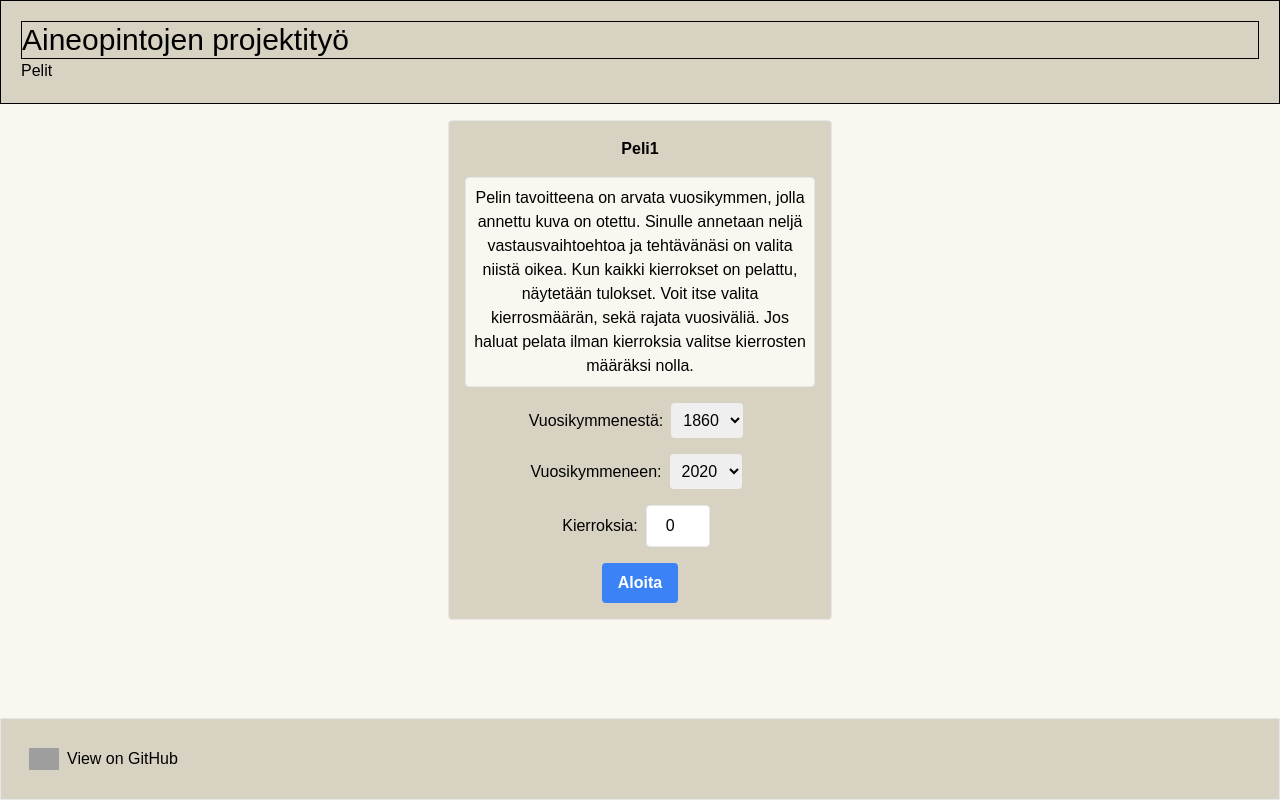
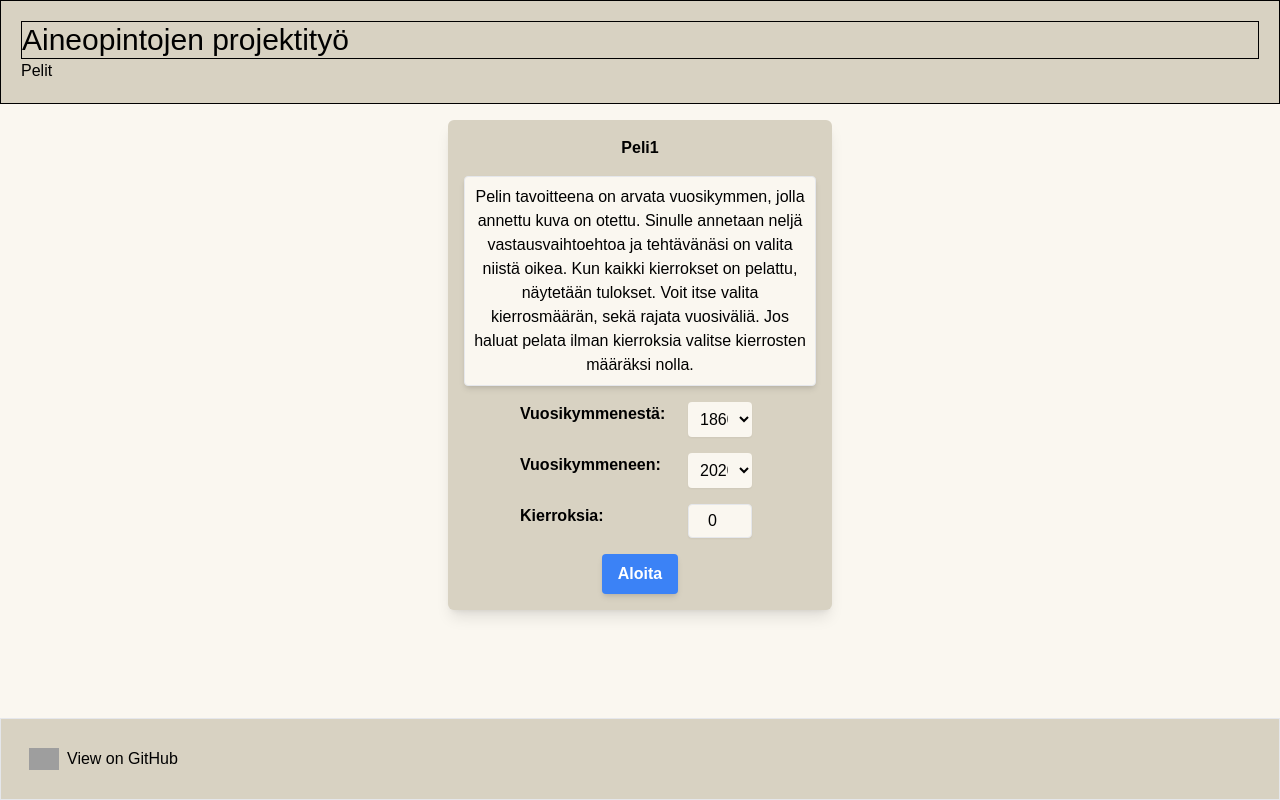
Before and after one commit to JesseK13241/WanhatWalokuvat, a Next.js app: page /pelit/peli1 in a window 1280 px wide. Built offline with nearby package versions, Linux system fonts and the light colour scheme; grey boxes are pictures that could not be loaded.

Commit message:
CSS kehittelyä peliin

```diff
--- /dev/null
+++ b/src/app/pelit/peli1/loading/page.js
@@ -0,0 +1,5 @@
+import Peli1Skeleton from "@/components/Peli1/Skeleton";
+
+export default function Loading() {
+  return (<Peli1Skeleton/>)
+}
--- a/src/app/pelit/peli1/page.js
+++ b/src/app/pelit/peli1/page.js
@@ -99,35 +99,39 @@ export default function Peli1() {
 
   return (
     <div className="flex justify-center">
-      <div className="m-4 flex flex-col items-center space-y-4 rounded bg-secondary p-4">
+      <div className="m-4 flex flex-col items-center rounded-md bg-secondary p-6 shadow-lg">
+        <div className="mb-4">
           <Image
             src={imageUrl}
             alt={currentPhoto.title}
             width={0}
             height={0}
             sizes="100vw"
-          className={imageLoading ? "h-0" : "h-80 w-auto object-cover rounded"}
+            className={imageLoading ? "h-0" : "h-80 w-auto rounded object-cover shadow-md"}
             onLoad={() => setImageLoading(false)}
             priority
           />
           {imageLoading && (
             <div className="size-80 animate-pulse rounded bg-gray-200" />
           )}
+        </div>
 
+        <div className="mb-4">
           <MultipleChoiceButtons
             correctYear={currentPhoto.year ? currentPhoto.year : undefined}
             range={decadeRange}
             returnAnswer={handleAnswer}
           />
+        </div>
 
         <button
-          className="btn-primary"
+          className="btn-primary mb-4 shadow-md"
           onClick={() => handleNext()}
           disabled={!answered}>
           Seuraava
         </button>
 
-        <div className="w-80 rounded bg-primary text-center p-2">
+        <div className="w-80 rounded bg-primary p-2 text-center shadow-md">
           {currentPhoto.location && <p> Location: {currentPhoto.location} </p>}
           {currentPhoto.title && <p> Title: {currentPhoto.title} </p>}
           {currentPhoto.author && <p> Author: {currentPhoto.author} </p>}
--- a/src/components/Peli1/MultipleChoiceButtons.js
+++ b/src/components/Peli1/MultipleChoiceButtons.js
@@ -49,12 +49,12 @@ export default function MultipleChoiceButtons({ correctYear, range, returnAnswer
   }
 
   const styles = {
-    default: "btn-secondary bg-primary",
-    correct: "btn-secondary hover:bg-green-100 bg-green-100",
-    incorrect: "btn-secondary hover:bg-red-100 bg-red-100",
+    default: "btn-secondary disabled:hover:bg-primary bg-primary shadow-md",
+    correct: "btn-secondary hover:bg-green-400 bg-green-400 border-none shadow-md",
+    incorrect: "btn-secondary hover:bg-red-400 bg-red-400 border-none shadow-md",
   }
 
-  if (!answers) return <p>Loading..</p>
+  if (!answers) return <></>
 
   answers.forEach((a) => {
     if (currentAnswer && a.isCorrect) a.style = "correct"
--- a/src/components/Peli1/Results.js
+++ b/src/components/Peli1/Results.js
@@ -3,28 +3,28 @@ import React from 'react'
 export default function Tulokset({ score, totalRounds, restart, retry }) {
   return (
     <div className='flex justify-center'>
-      <div className='m-4 flex w-96 flex-col items-center space-y-4 rounded bg-secondary p-4 text-center'>
+      <div className='m-4 flex w-96 flex-col items-center space-y-4 rounded-md bg-secondary p-4 text-center shadow-lg'>
         <h1 className='font-bold'>Tulokset</h1>
 
         <div className='m-2 flex justify-center gap-2'>
-          <div className='flex size-28 items-center justify-center rounded bg-green-400 text-4xl'>
+          <div className='flex size-28 items-center justify-center rounded bg-green-500 text-4xl shadow-lg'>
             {score}
           </div>
-          <div className='flex size-28 items-center justify-center rounded bg-red-500 text-4xl'>
+          <div className='flex size-28 items-center justify-center rounded bg-red-500 text-4xl shadow-lg'>
             {totalRounds-score}
           </div>
         </div>
 
-        <p className='rounded border bg-primary p-2'>
+        <p className='rounded border bg-primary p-2 shadow-md'>
           Vastauksistasi {((score / (totalRounds)) * 100).toFixed(1)}% prosenttia oli oikein!
           <br/>
           Pelaa uudestaan tai palaa alkuun säätääksesi asetuksia
         </p>
 
-        <button className='btn-primary w-40' onClick={retry}>
+        <button className='btn-primary w-40 shadow-md' onClick={retry}>
           Pelaa uudestaan
         </button>
-        <button className='btn-primary w-40' onClick={restart}>
+        <button className='btn-primary w-40 shadow-md' onClick={restart}>
           Palaa alkuun
         </button>
       </div>
--- a/src/components/Peli1/Skeleton.js
+++ b/src/components/Peli1/Skeleton.js
@@ -3,14 +3,17 @@ import React from "react"
 const Peli1Skeleton = () => {
   return (
     <div className="flex flex-col items-center">
-      <div className="mt-4 size-80 animate-pulse rounded bg-gray-200" />
-      <div className="mt-4 flex h-10 w-80 justify-between animate-pulse">
-        <div className="h-10 w-16 rounded bg-gray-200" />
-        <div className="h-10 w-16 rounded bg-gray-200" />
-        <div className="h-10 w-16 rounded bg-gray-200" />
-        <div className="h-10 w-16 rounded bg-gray-200" />
+      <div className="mt-4 flex animate-pulse flex-col items-center rounded-md border border-gray-200 p-6">
+        <div className="size-80 animate-pulse rounded bg-gray-100" />
+        <div className="mt-4 flex h-10 w-80 animate-pulse justify-between space-x-4">
+          <div className="h-10 w-32 rounded bg-gray-100" />
+          <div className="h-10 w-32 rounded bg-gray-100" />
+          <div className="h-10 w-32 rounded bg-gray-100" />
+          <div className="h-10 w-32 rounded bg-gray-100" />
+        </div>
+        <div className="m-4 h-10 w-28 animate-pulse rounded bg-gray-100" />
+        <div className="h-28 w-80 animate-pulse rounded bg-gray-100"/>
       </div>
-      <div className="m-4 h-10 w-32 animate-pulse rounded bg-gray-200" />
     </div>
   )
 }
--- a/src/components/Peli1/Start.js
+++ b/src/components/Peli1/Start.js
@@ -17,10 +17,10 @@ export default function Aloitus({ returnParams }) {
   }
 
   return (
-    <div className="flex justify-center">
-      <form className="m-4 flex w-96 flex-col items-center space-y-4 rounded border bg-secondary p-4 text-center">
+    <div className="flex items-center justify-center">
+      <form className="m-4 flex w-96 flex-col items-center space-y-4 rounded-md bg-secondary p-4 text-center shadow-lg">
         <h1 className="font-bold">Peli1</h1>
-        <p className="rounded border bg-primary p-2">
+        <p className="rounded border bg-primary p-2 shadow-md">
           Pelin tavoitteena on arvata vuosikymmen, jolla annettu kuva on otettu.
           Sinulle annetaan neljä vastausvaihtoehtoa ja tehtävänäsi on valita niistä oikea.
           Kun kaikki kierrokset on pelattu, näytetään tulokset.
@@ -28,9 +28,11 @@ export default function Aloitus({ returnParams }) {
           Jos haluat pelata ilman kierroksia valitse kierrosten määräksi nolla.
         </p>
 
-        <label>
+        <div className="flex w-60 justify-between">
+          <label className="font-bold" for="startSelect">
           Vuosikymmenestä:
-          <select name="startSelect" className="mx-2 rounded p-2"
+          </label>
+          <select name="startSelect" className="mx-2 w-16 rounded bg-primary p-2 shadow-sm"
             onChange={e => setStartDecade(parseInt(e.target.value))}>
             {decades.map((decade, index) =>
               decade < Math.min(currentDecade - 40, endDecade - 40) &&
@@ -39,11 +41,13 @@ export default function Aloitus({ returnParams }) {
                 </option>
             )}
           </select>
-        </label>
+        </div>
 
-        <label>
-          Vuosikymmeneen:
-          <select name="endSelect" className="mx-2 rounded p-2"
+        <div className="flex w-60 justify-between">
+          <label className="font-bold" for="endSelect">
+            Vuosikymmeneen:
+          </label>
+          <select name="endSelect" className="mx-2 w-16 rounded bg-primary p-2 shadow-sm"
             defaultValue={endDecade}
             onChange={(e) => setEndingDecade(e.target.value)}>
             {decades.map((decade, index) =>
@@ -53,21 +57,23 @@ export default function Aloitus({ returnParams }) {
                 </option>
             )}
           </select>
-        </label>
+        </div>
 
-        <label>
-          Kierroksia:
+        <div className="flex w-60 justify-between">
+          <label className="font-bold" for="roundInput">
+            Kierroksia:
+          </label>
           <input name="roundInput"
-            className="mx-2 w-16 rounded border p-2 text-center"
+            className="mx-2 w-16 rounded border bg-primary p-1 text-center shadow-sm"
             type="number"
             value={rounds}
             onChange={e => {
               if (e.target.value >= 0) setRounds(e.target.valueAsNumber)
             }}
           />
-        </label>
+        </div>
 
-        <button type="button" onClick={handleSubmit} className="btn-primary">
+        <button type="button" onClick={handleSubmit} className="btn-primary shadow-md">
           Aloita
         </button>
       </form>
```
Lines whose indentation alone changed are shown as unchanged.
